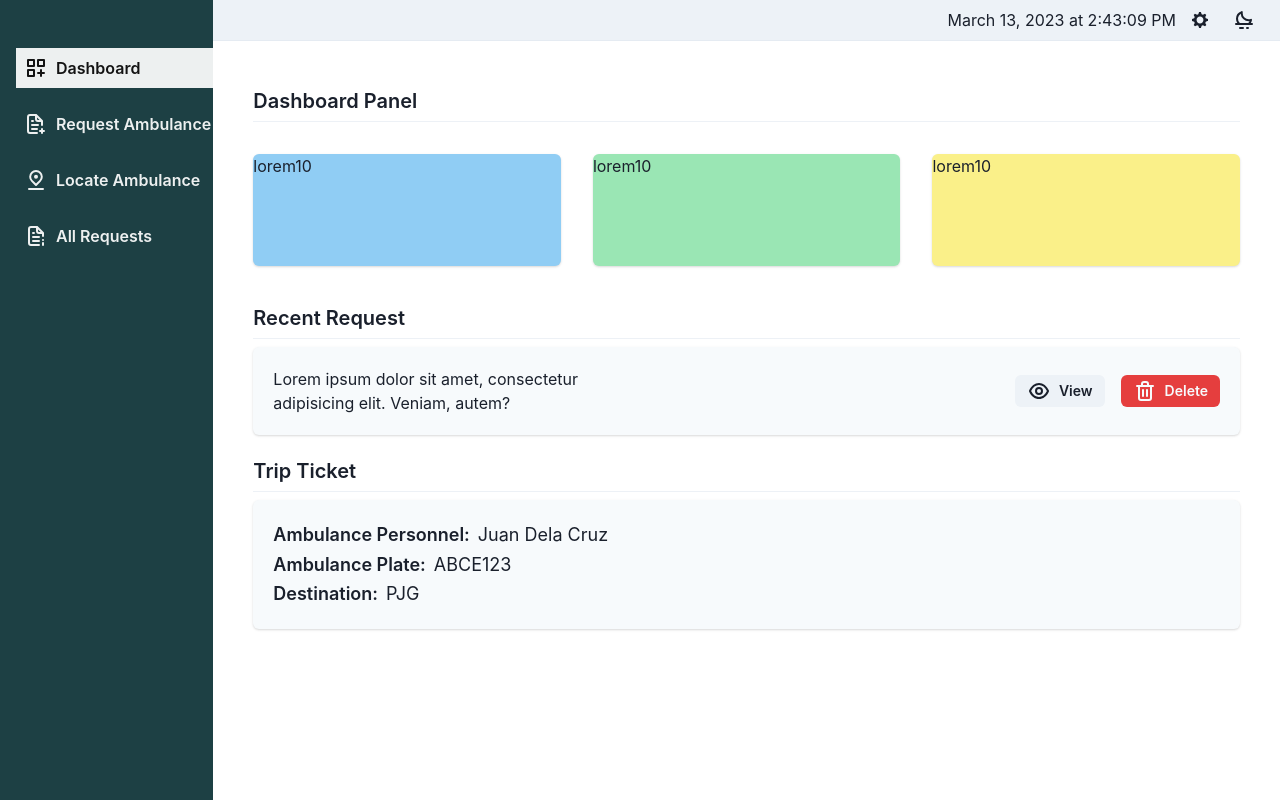
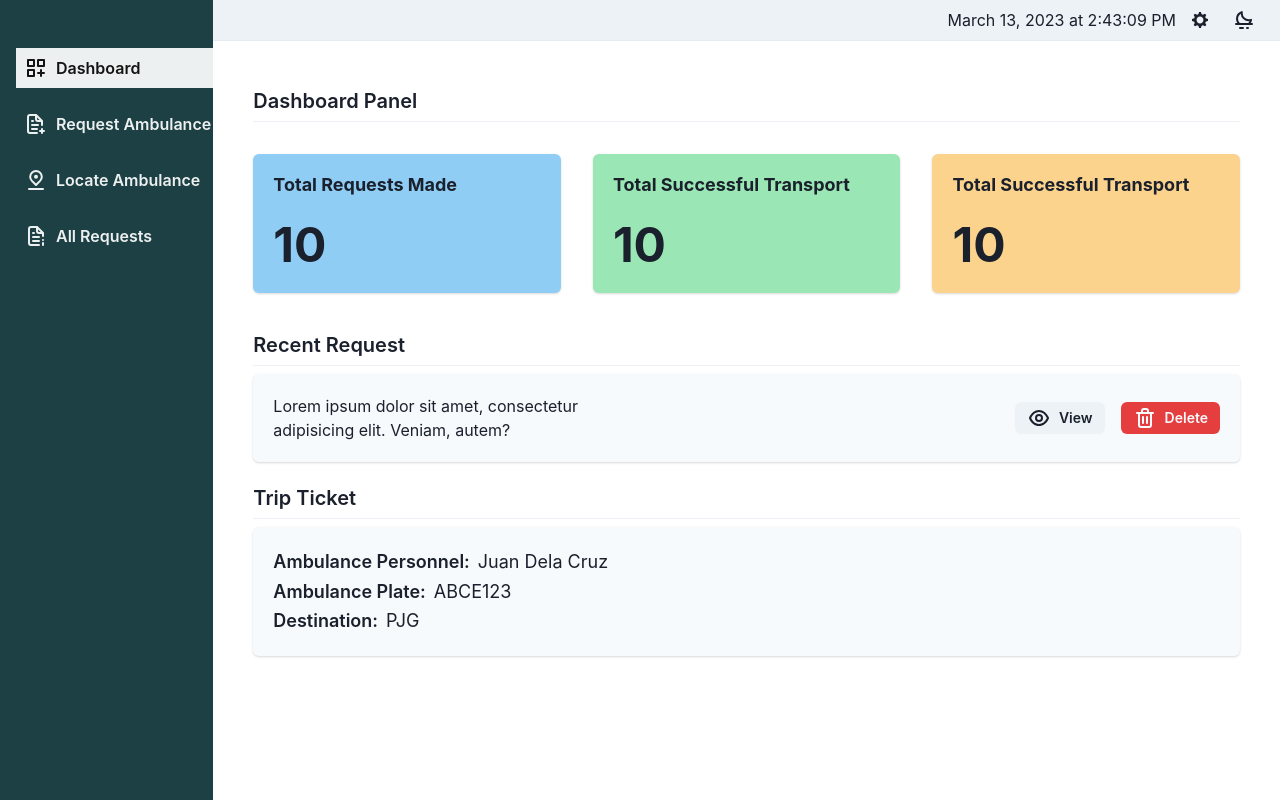
Before and after one commit to neildc14/capstone, a React (Vite) app in the folder client/: page /requestor in a window 1280 px wide. Built offline with nearby package versions, Linux system fonts and the light colour scheme; no server answers.

Commit message:
added PanelCard

```diff
--- a/client/package.json
+++ b/client/package.json
@@ -14,6 +14,7 @@
     "@emotion/react": "^11.10.6",
     "@emotion/styled": "^11.10.6",
     "@iconscout/react-unicons": "^2.0.0",
+    "@tanstack/react-query": "^4.26.1",
     "framer-motion": "^9.0.7",
     "jotai": "^2.0.2",
     "leaflet": "^1.9.3",
--- /dev/null
+++ b/client/src/components/PanelCard.jsx
@@ -0,0 +1,28 @@
+import React from "react";
+import {
+  Box,
+  Heading,
+  Divider,
+  Card,
+  CardHeader,
+  CardBody,
+} from "@chakra-ui/react";
+
+const PanelCard = ({ cardHeader, cardBody, bgColor }) => {
+  return (
+    <Card flex={{ md: "1" }} bgColor={bgColor}>
+      <CardHeader>
+        <Heading as="h2" fontSize="lg">
+          {cardHeader}
+        </Heading>
+      </CardHeader>
+      <CardBody pt={0}>
+        <Heading as="h3" fontSize="5xl">
+          {cardBody}
+        </Heading>
+      </CardBody>
+    </Card>
+  );
+};
+
+export default PanelCard;
--- a/client/src/components/requestor/RequestorDashboardPanel.jsx
+++ b/client/src/components/requestor/RequestorDashboardPanel.jsx
@@ -2,7 +2,7 @@ import React from "react";
 import { Box, Heading, Divider, Card, Flex } from "@chakra-ui/react";
 import RequestCard from "./RequestCard";
 import TripTicket from "../TripTicket";
-
+import PanelCard from "../PanelCard";
 
 const RequestorDashboardPanel = () => {
   return (
@@ -27,27 +27,21 @@ const RequestorDashboardPanel = () => {
             justifyContent="space-evenly"
             gap="2rem"
           >
-            <Card
-              flex={{ md: "1" }}
-              height={{ base: "4rem", md: "7rem" }}
+            <PanelCard
+              cardHeader="Total Requests Made"
+              cardBody="10"
               bgColor="blue.200"
-            >
-              lorem10
-            </Card>
-            <Card
-              flex={{ md: "1" }}
-              height={{ base: "4rem", md: "7rem" }}
+            />
+            <PanelCard
+              cardHeader="Total Successful Transport"
+              cardBody="10"
               bgColor="green.200"
-            >
-              lorem10
-            </Card>
-            <Card
-              flex={{ md: "1" }}
-              height={{ base: "4rem", md: "7rem" }}
-              bgColor="yellow.200"
-            >
-              lorem10
-            </Card>
+            />
+            <PanelCard
+              cardHeader="Total Successful Transport"
+              cardBody="10"
+              bgColor="orange.200"
+            />
           </Flex>
         </Box>
 
```
Also changed, not shown: 1 other file (tests, documents, lock files or other folders).
